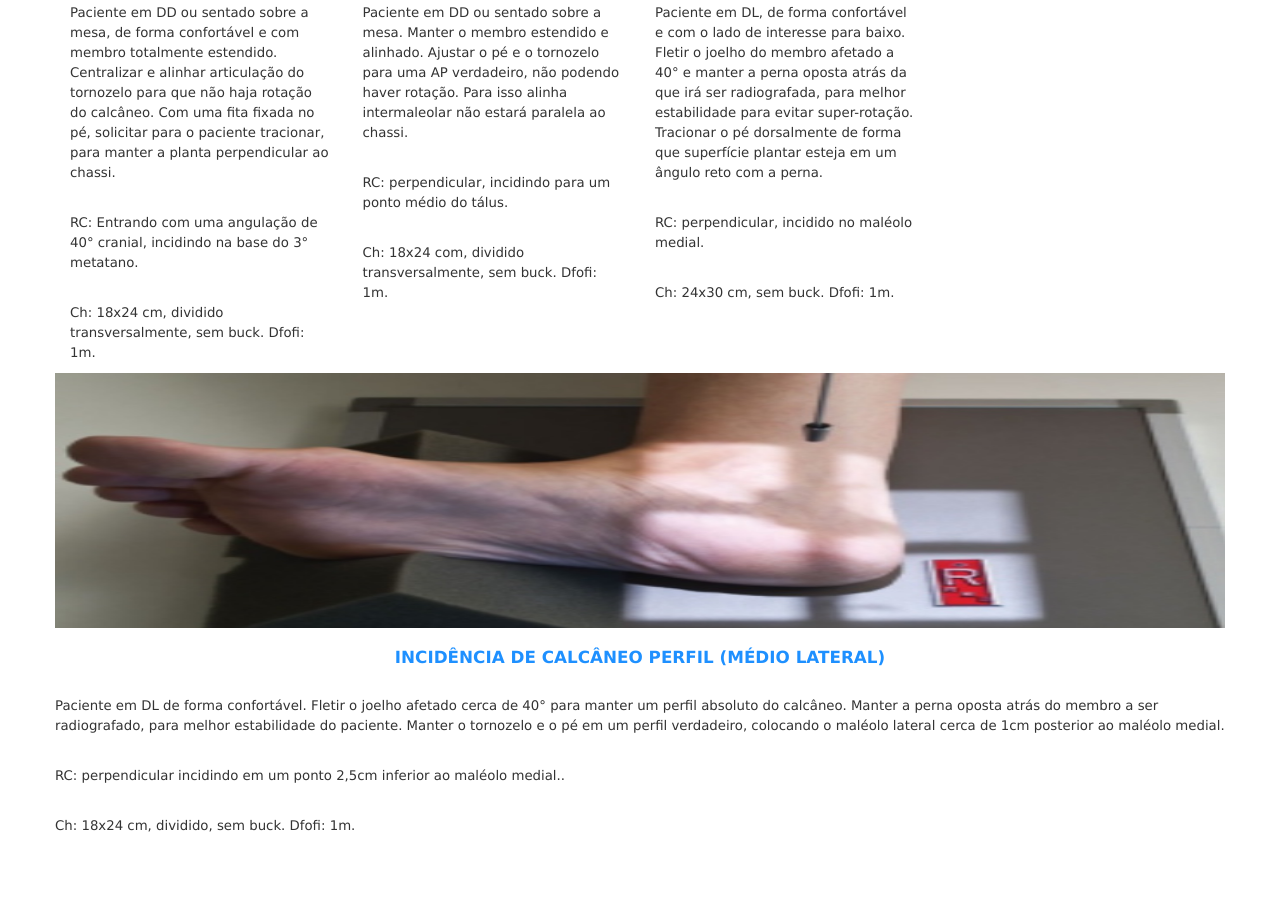
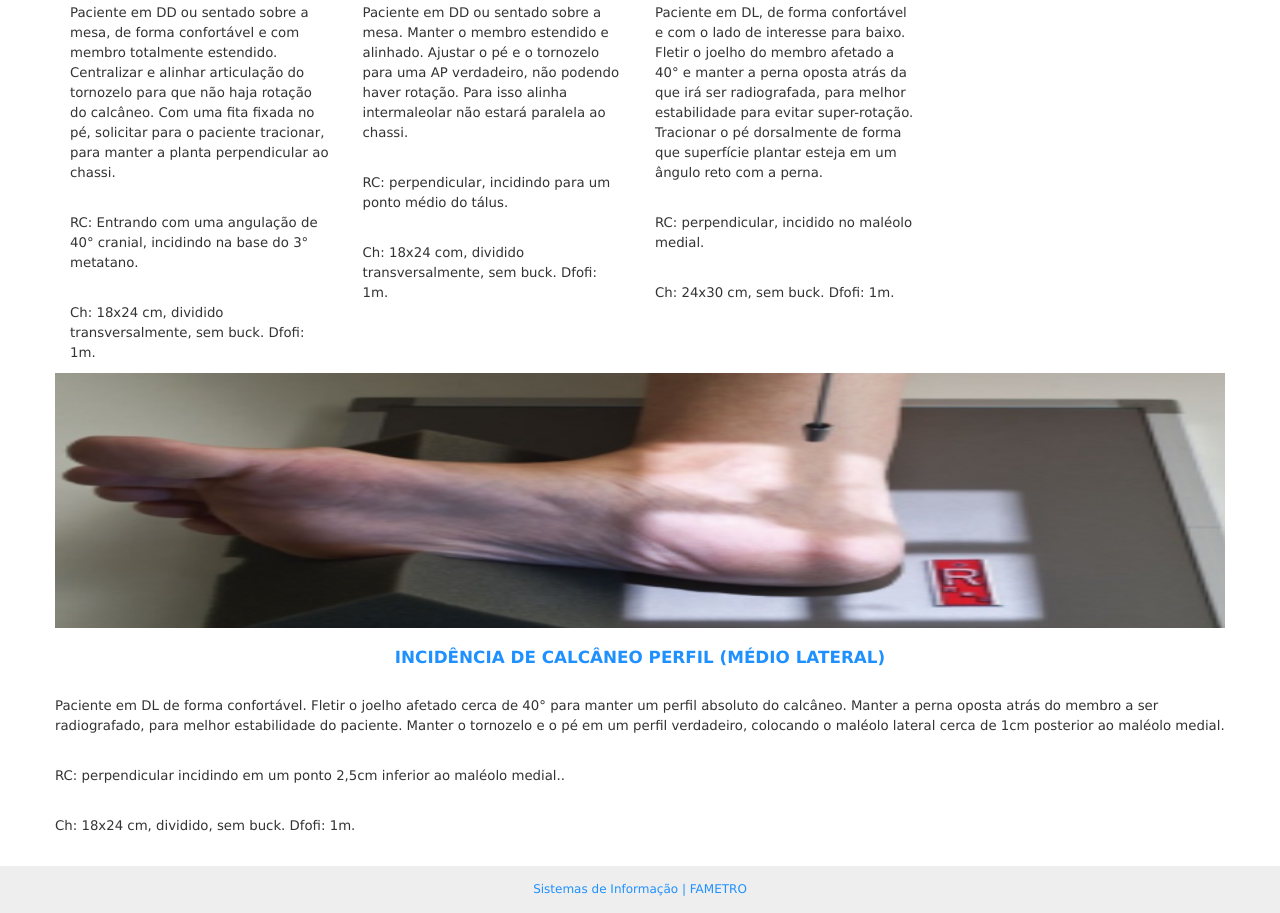
Before and after one commit to gabeesms/html-bootstrap, a plain HTML site: page page-pe.html in a window 1280 px wide. Shown: the part 1385-2298 px from the top of the page. Before the commit the page ends 2231 px from the top, so only its background shows below. Drawn offline with nearby package versions, Linux system fonts and the light colour scheme.

Commit message:
Update page-pe.html

```diff
--- a/page-pe.html
+++ b/page-pe.html
@@ -110,6 +110,19 @@
       </div>
     </div>
   </div>
+  <br>
+  <div class="footer">
+    Sistemas de Informação | FAMETRO
+  </div>
 </body>
+</html>
 
-</html>
+<style>
+  .footer {
+    background-color: #EEEEEE;
+    color: DodgerBlue;
+    text-align: center;
+    font-size: 12px;
+    padding: 15px;
+  }
+</style>
```
